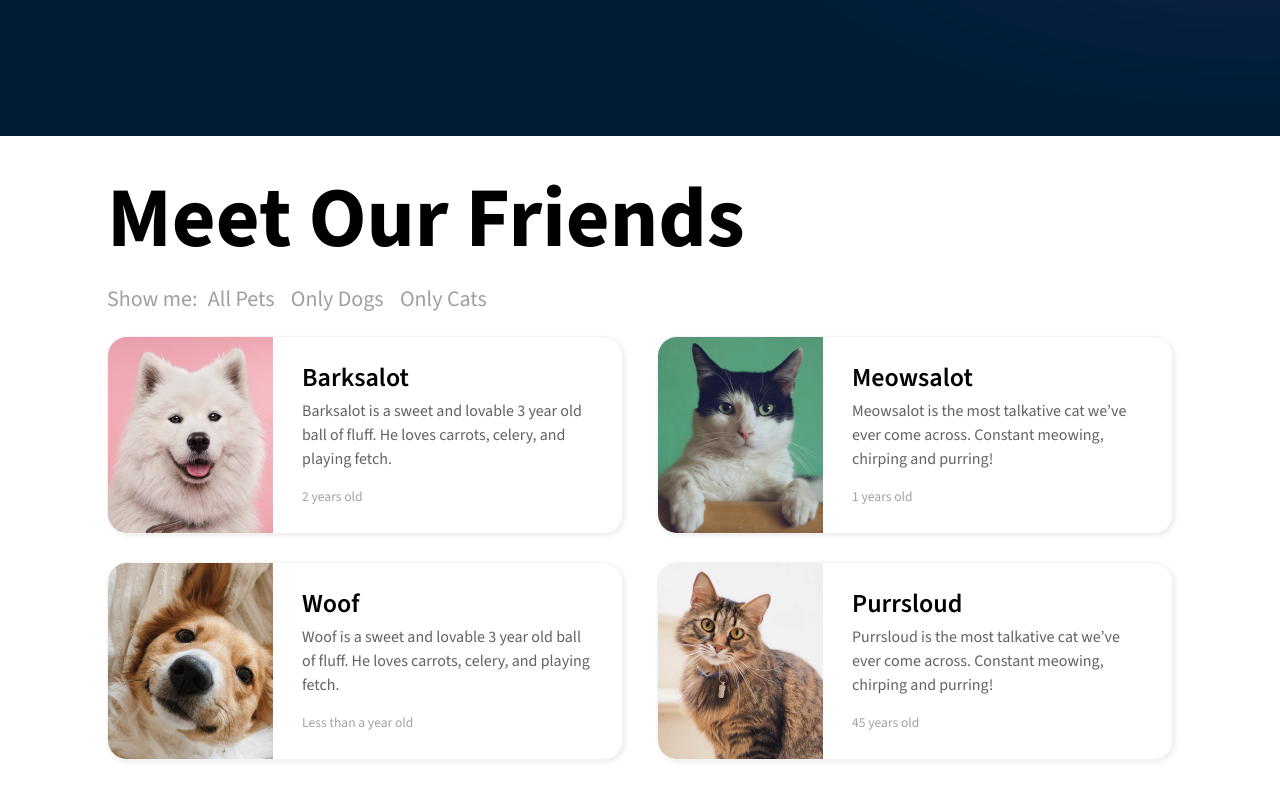
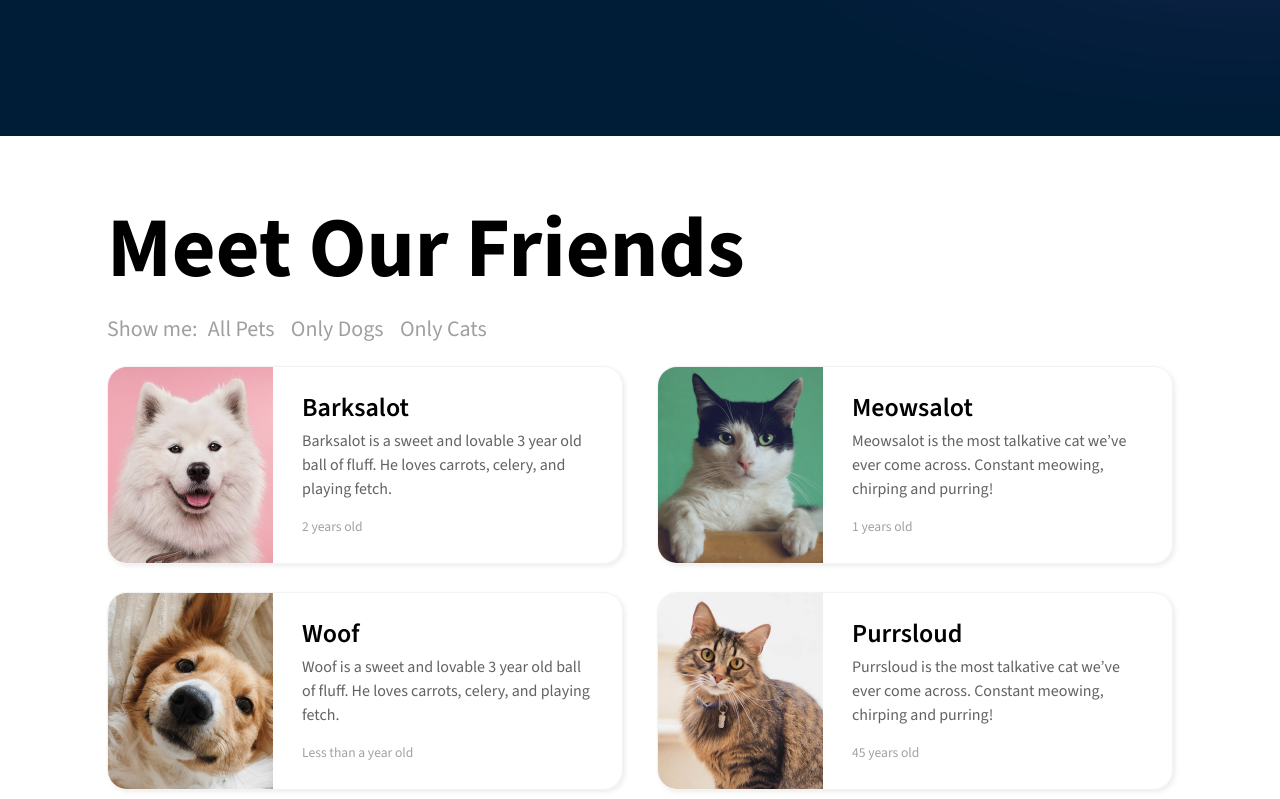
Before and after one commit to gochaavsajanishvili/pet-adoption-center, a plain HTML site: page index.html in a window 1280 px wide. Shown: the part 921-1720 px from the top of the page. Drawn offline with nearby package versions, Linux system fonts and the light colour scheme.

Commit message:
Uncomment page-section styles in styles.css for layout adjustments

```diff
--- a/styles.css
+++ b/styles.css
@@ -258,9 +258,9 @@ body {
     font-size: 5.31rem;
   }
 
-  /* .page-section {
+  .page-section {
     padding: 70px 16px 130px;
-  } */
+  }
 
   .top-section h1 {
     font-size: 6.25rem;
```
